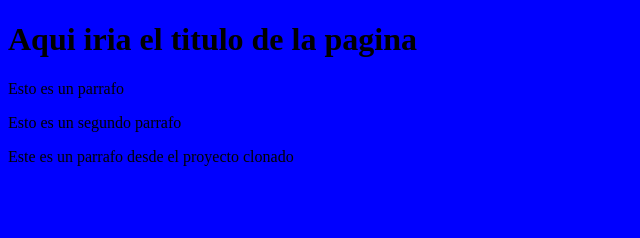
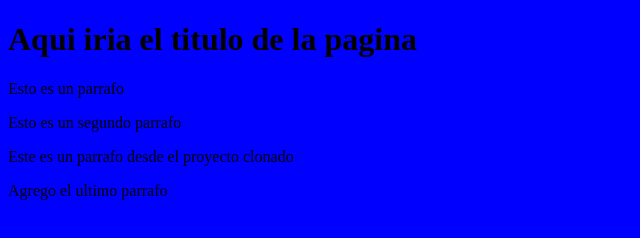
Before and after one commit to cesaryto/Proyecto-web-empresa-c, a plain HTML site: page index.html in a window 1280 px wide. Shown: the whole page, without its empty margins (0-640 px from the left). Drawn offline with Linux system fonts and the light colour scheme.

Commit message:
Agrego el ultimo parrafo

```diff
--- a/index.html
+++ b/index.html
@@ -12,5 +12,6 @@
     <p>Esto es un parrafo</p>
     <p>Esto es un segundo parrafo</p>
     <p>Este es un parrafo desde el proyecto clonado</p>
+    <p>Agrego el ultimo parrafo</p>
 </body>
 </html>
```
